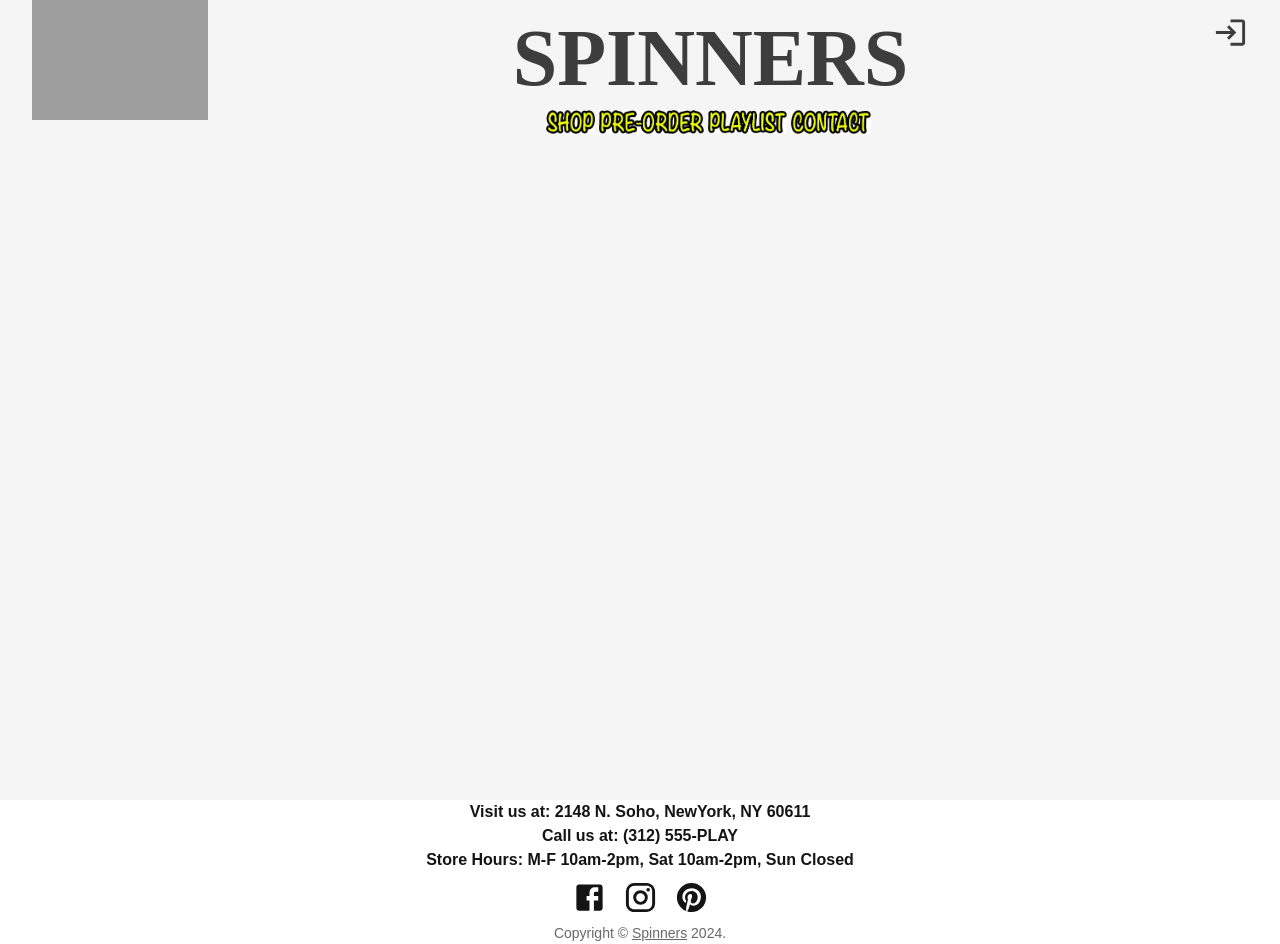
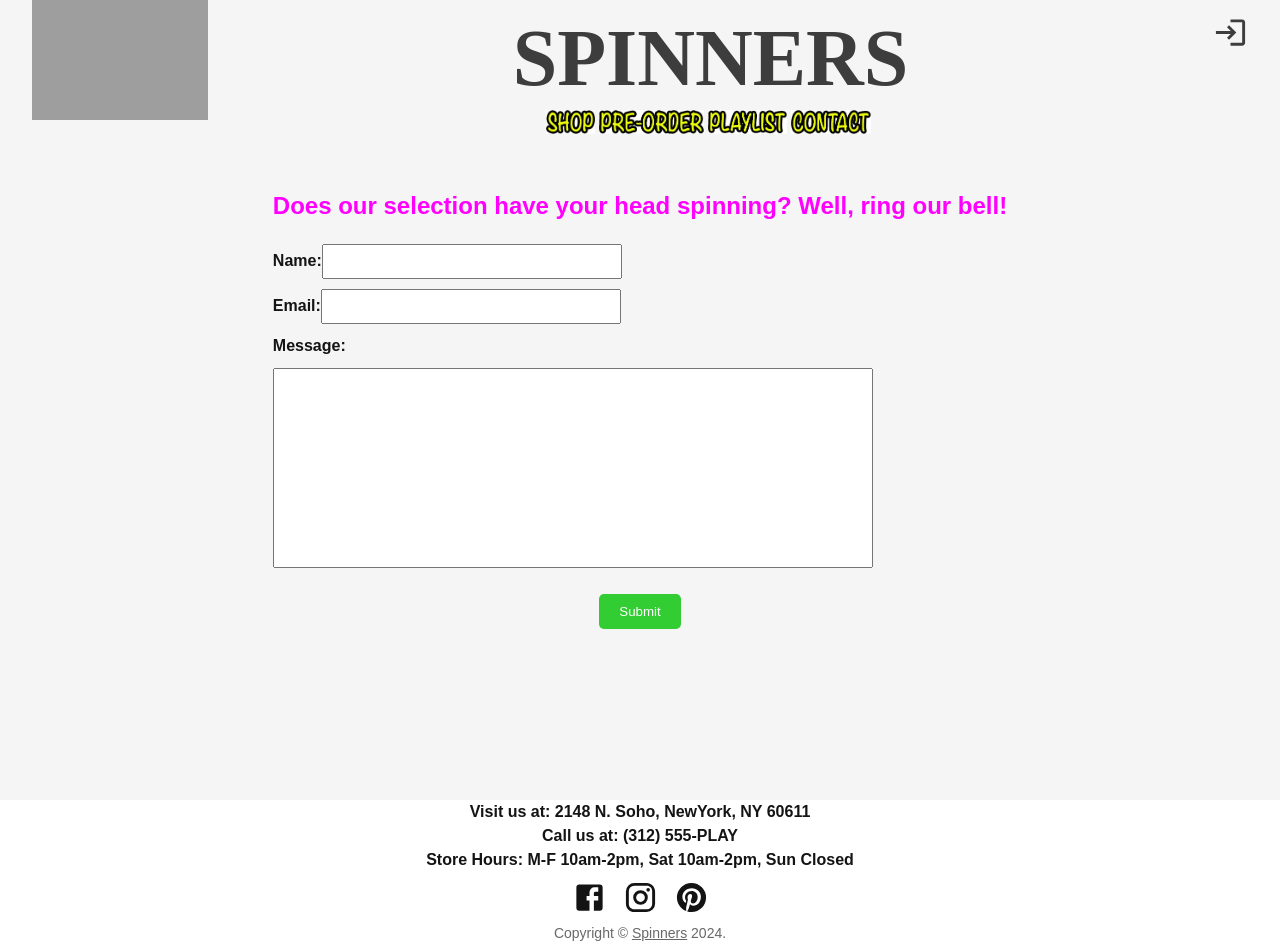
Before and after one commit to hdccoder/Spinners, a React app: page /#/contact in a window 1280 px wide. Built offline with nearby package versions, Linux system fonts and the light colour scheme; no server answers; grey boxes are pictures that could not be loaded.

Commit message:
Contact Form and done and Linked

```diff
--- a/package.json
+++ b/package.json
@@ -35,6 +35,7 @@
     "express": "^4.18.2",
     "jsonwebtoken": "^9.0.2",
     "pg": "^8.11.3",
+    "react-hook-form": "^7.50.1",
     "swiper": "^11.0.6",
     "uuid": "^9.0.1"
   }
--- a/public/styles.css
+++ b/public/styles.css
@@ -27,3 +27,42 @@ img {
 .selectedLink {
   text-decoration: underline;
 }
+
+.contact-page {
+  padding: 20px;
+  text-align: center;
+}
+
+h2 {
+  color: #ff00ff; /* Set your desired text color */
+  font-size: 24px; /* Set your desired font size */
+  margin-bottom: 20px;
+}
+
+form {
+  display: flex;
+  flex-direction: column;
+  align-items: center;
+}
+
+label {
+  margin-bottom: 5px;
+}
+
+input, textarea {
+  margin-bottom: 10px;
+  padding: 8px;
+}
+
+button {
+  background-color: limegreen; /* Set your desired button background color */
+  color: white;
+  padding: 10px 20px;
+  cursor: pointer;
+  border: none;
+  border-radius: 5px;
+}
+
+button:hover {
+  background-color: darkgreen; /* Set your desired button hover color */
+}
--- a/src/Components/AppHeader.js
+++ b/src/Components/AppHeader.js
@@ -117,7 +117,7 @@ const AppHeader = ({ auth, logout, cartCount, products }) => {
           </Tooltip>
           <Tooltip title={"Contact"} color="inherit" fontFamily="Noteworthy" sx={{ marginLeft: 2 }}>
               <NavLink
-                to='/preorder'
+                to='/contact'
                 activeClassName="selectedLink"
                 className="navLink"
                 style={{
--- /dev/null
+++ b/src/Components/ContactUsForm.js
@@ -0,0 +1,55 @@
+import React from 'react';
+import { useForm } from 'react-hook-form';
+
+const ContactUsForm = () => {
+  const { register, handleSubmit, formState: { errors } } = useForm();
+
+  const onSubmit = (data) => {
+    // Handle form submission logic here
+    console.log(data);
+  };
+
+  return (
+    <form onSubmit={handleSubmit(onSubmit)}>
+      <div>
+        <h2>Does our selection have your head spinning? Well, ring our bell!</h2>
+
+        <div>
+          <label htmlFor="name">Name:</label>
+          <input
+            type="text"
+            id="name"
+            {...register('name', { required: 'Name is required' })}
+            style={{ width: '300px' }}
+          />
+          {errors.name && <p>{errors.name.message}</p>}
+        </div>
+
+        <div>
+          <label htmlFor="email">Email:</label>
+          <input
+            type="email"
+            id="email"
+            {...register('email', { required: 'Email is required', pattern: { value: /^\S+@\S+$/i, message: 'Invalid email' } })}
+            style={{ width: '300px' }}
+         />
+          {errors.email && <p>{errors.email.message}</p>}
+        </div>
+
+        <div style={{ display: 'flex', flexDirection: 'column' }}>
+          <label htmlFor="message" style={{ marginBottom: '5px' }}>Message:</label>
+          {errors.message && <p>{errors.message.message}</p>}
+          <textarea
+            id="message"
+            {...register('message', { required: 'Message is required' })}
+            style={{ height: '200px', width: '600px', marginTop: '5px', resize: 'none' }}
+          />
+        </div>
+      </div>
+
+      <button type="submit">Submit</button>
+    </form>
+  );
+};
+
+export default ContactUsForm;
--- a/src/Home.js
+++ b/src/Home.js
@@ -15,6 +15,7 @@ import SingleProduct from './Components/SingleProduct';
 import Bio from './Components/Bio';
 import PreOrdersButton from './Components/PreOrdersButton';
 import Preorder from './Components/Preorder';
+import ContactUsForm from './Components/ContactUsForm';
 
 const Home = ({ user , setUser }) => {
 
@@ -167,6 +168,7 @@ const Home = ({ user , setUser }) => {
                updateProduct={updateProduct}
               />}
               />
+               <Route path='/contact' element={<ContactUsForm/>}/>
 
                \
                   { auth.id  &&
```
